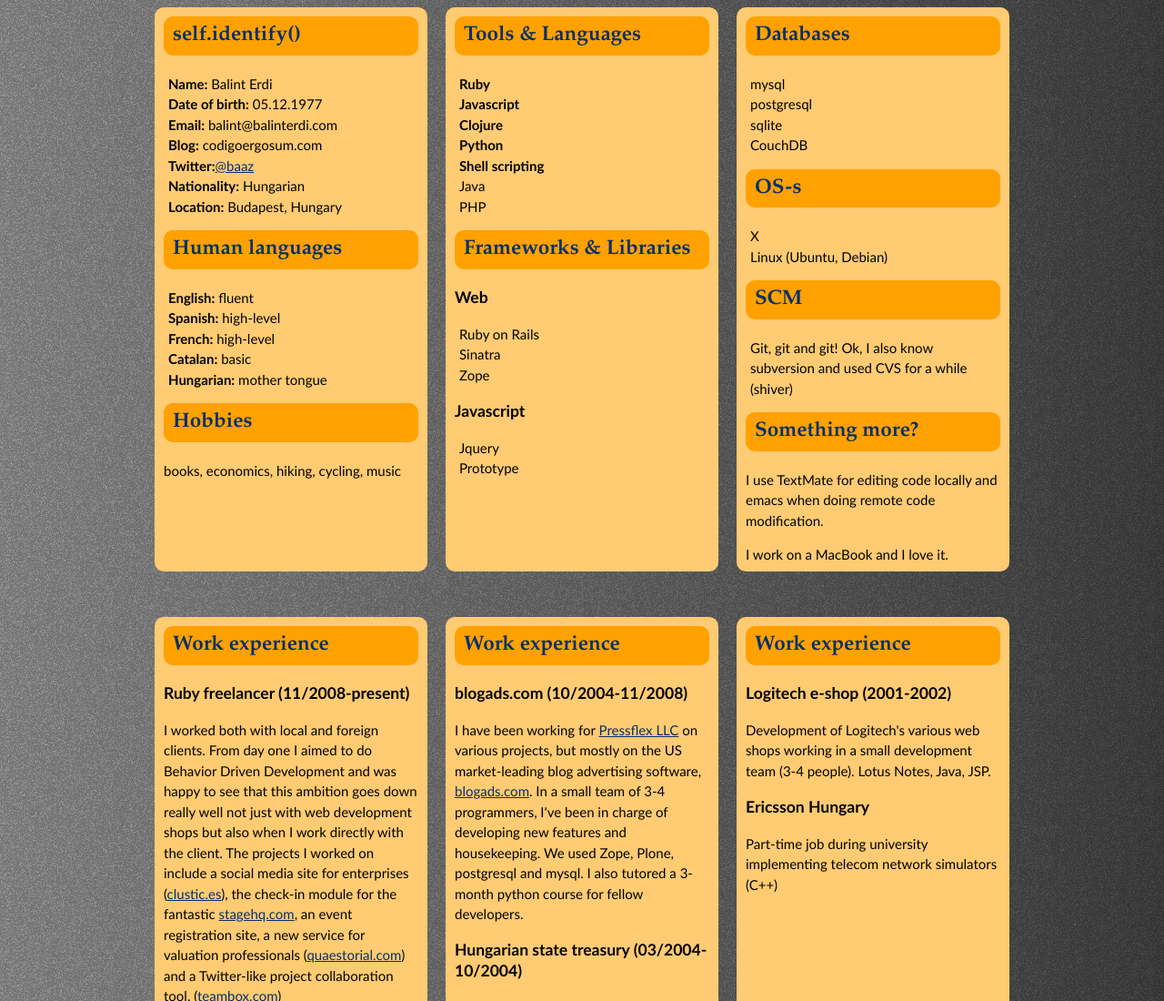
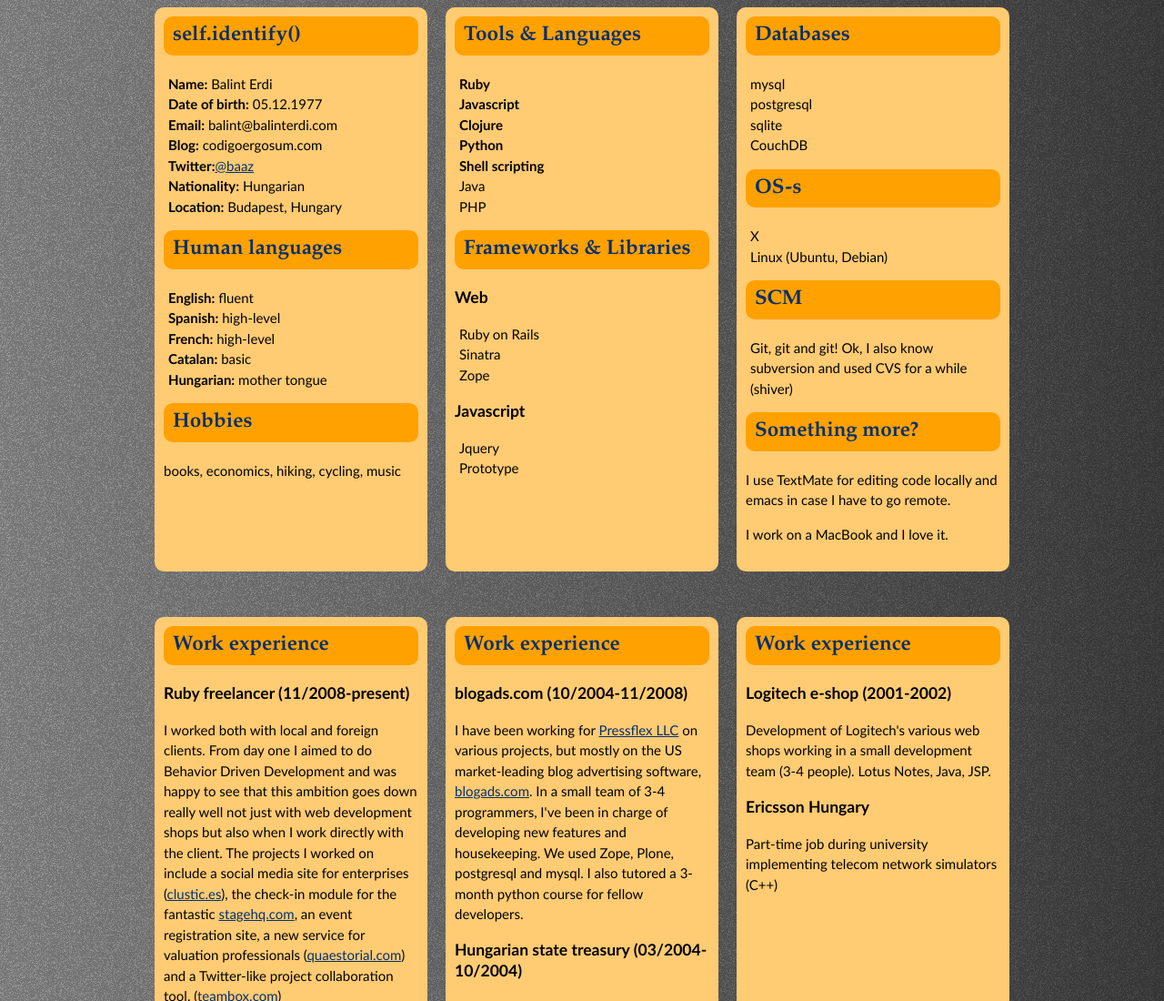
Before and after one commit to balinterdi/balinterdi.com, a plain HTML site: page cv.html in a window 1280 px wide. Shown: the top 1100 px of the page at 91% size. Drawn offline with Linux system fonts and the light colour scheme.

Commit message:
minor text edit

```diff
--- a/cv.html
+++ b/cv.html
@@ -95,7 +95,7 @@
 
         <h2 class="category_header">Something more?</h2>
         <div class="panel_text">
-          <p>I use TextMate for editing code locally and emacs when doing remote code modification.</p>
+          <p>I use TextMate for editing code locally and emacs in case I have to go remote.</p>
           <p>I work on a MacBook and I love it.</p>
         </div>
       </div> <!-- END of 1st row , 3rd column -->
```
